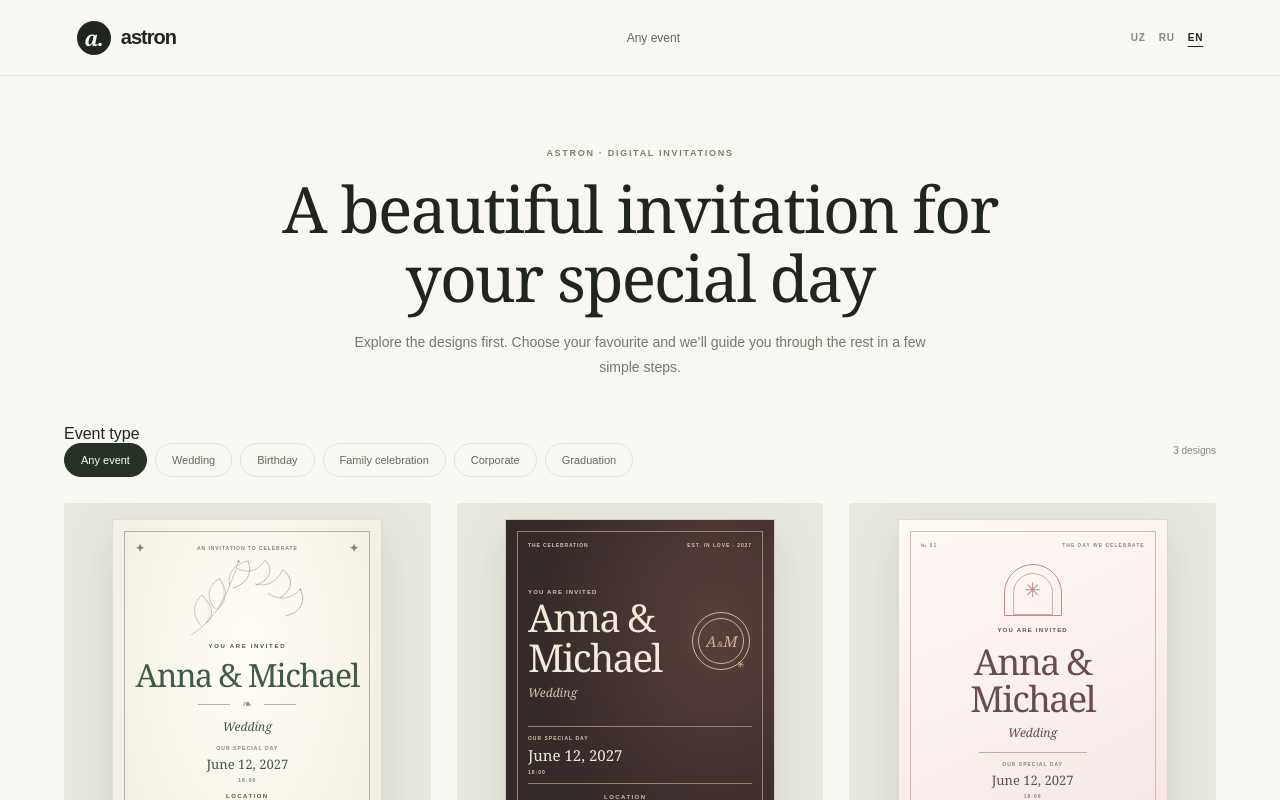
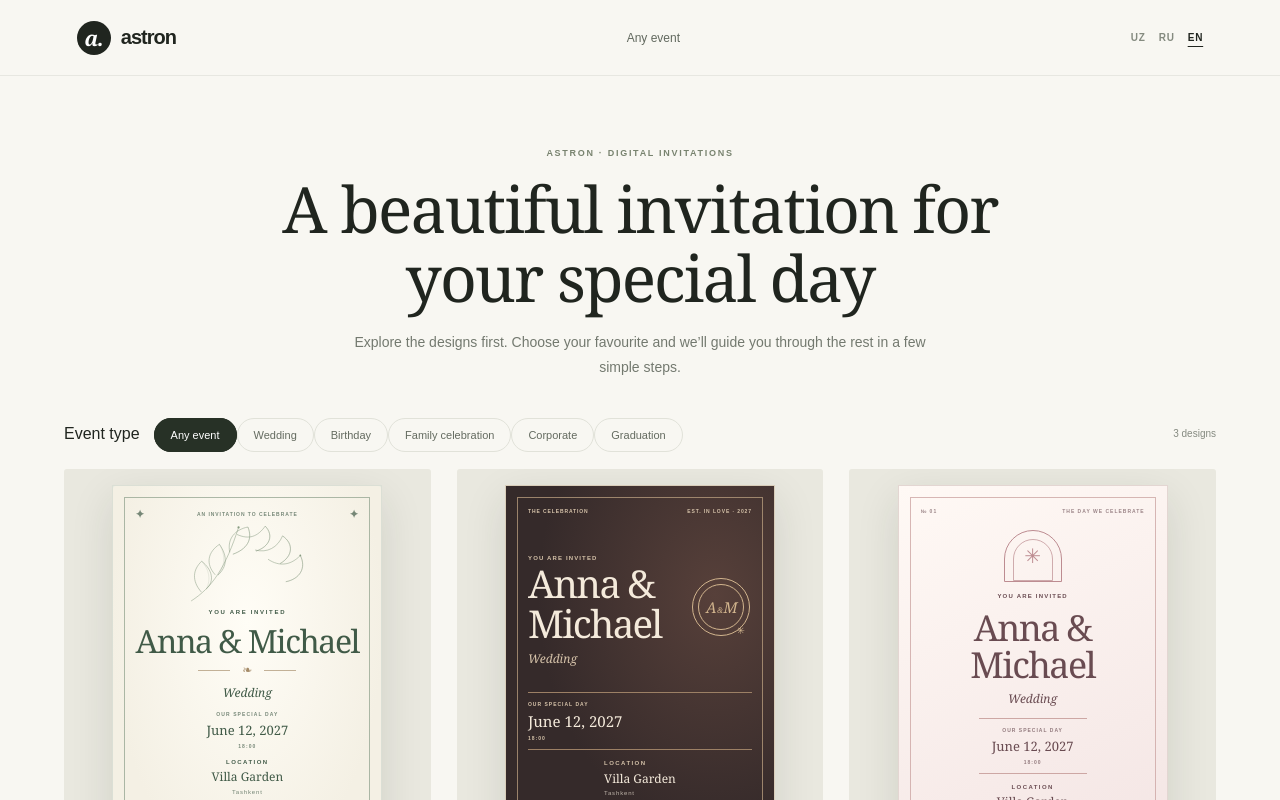
Before and after one commit to NurmatAbdullakh/astron-digital-invitations, a Next.js app: page /en/templates in a window 1280 px wide. Shown: the top 800 px of the page. Built offline with nearby package versions, Linux system fonts and the light colour scheme; no server answers.

Commit message:
style(catalog): distinguish event type selector from template list

```diff
--- a/src/app/catalog-first.css
+++ b/src/app/catalog-first.css
@@ -7,7 +7,7 @@
 .catalog-intro>p:last-child{font-size:14px;line-height:1.8;color:#73796f;max-width:600px;margin:0 auto}
 .catalog-content{max-width:1320px;margin:0 auto;padding:0 clamp(20px,5vw,72px) 72px}
 .catalog-toolbar{display:flex;align-items:center;justify-content:space-between;gap:20px;margin-bottom:26px}
-.catalog-filters{display:flex;gap:8px;flex-wrap:wrap}
+.catalog-filter-group{display:flex;align-items:center;gap:14px;min-width:0}\n.catalog-filter-label{font-size:10px;color:#81877c;white-space:nowrap}\n.catalog-filters{display:flex;gap:8px;flex-wrap:wrap}
 .catalog-filter{border:1px solid #e1e2d9;border-radius:999px;padding:10px 16px;font-size:11px;color:#646b60;transition:background .18s,border-color .18s}
 .catalog-filter:hover,.catalog-filter.is-active{background:#273126;border-color:#273126;color:#fff}
 .catalog-count{font-size:10px;color:#858a80;white-space:nowrap}
```
